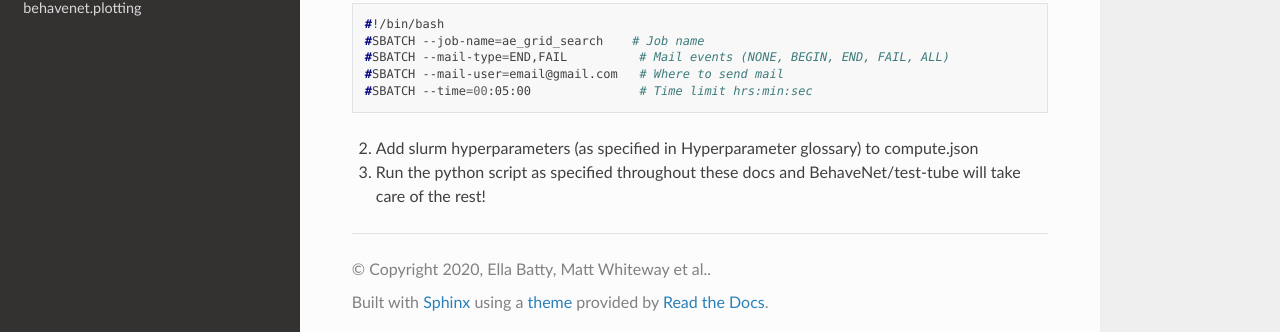
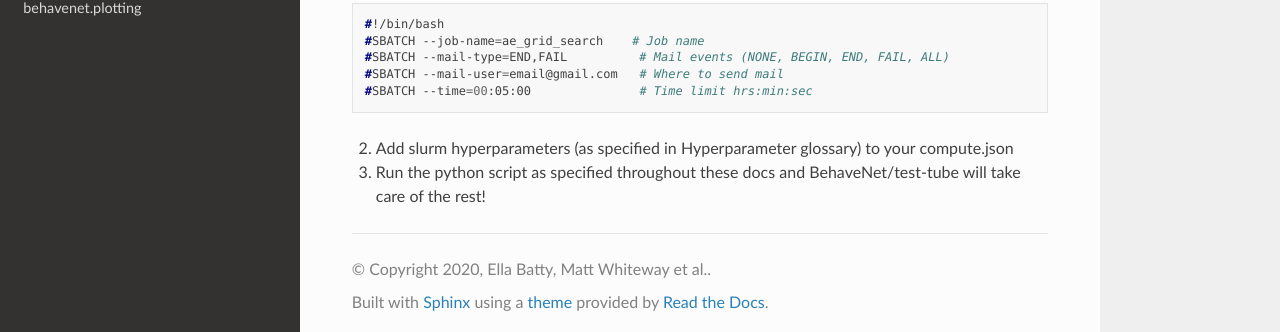
Before and after one commit to themattinthehatt/behavenet, a Sphinx documentation site: the page built from docs/source/adv_user_guide.slurm.rst, in a window 1280 px wide. Shown: the part 381-713 px from the top of the page. Built offline with Sphinx 7.4.7 and the Read the Docs theme 2.0.0, drawn with Linux system fonts in a browser that asks for light colours.

Commit message:
Update adv_user_guide.slurm.rst

```diff
--- a/docs/source/adv_user_guide.slurm.rst
+++ b/docs/source/adv_user_guide.slurm.rst
@@ -17,6 +17,6 @@ Steps
     #SBATCH --mail-user=email@gmail.com   # Where to send mail
     #SBATCH --time=00:05:00               # Time limit hrs:min:sec
 
-2) Add slurm hyperparameters (as specified in Hyperparameter glossary) to compute.json
+2) Add slurm hyperparameters (as specified in Hyperparameter glossary) to your compute.json
 
 3) Run the python script as specified throughout these docs and BehaveNet/test-tube will take care of the rest!
```
